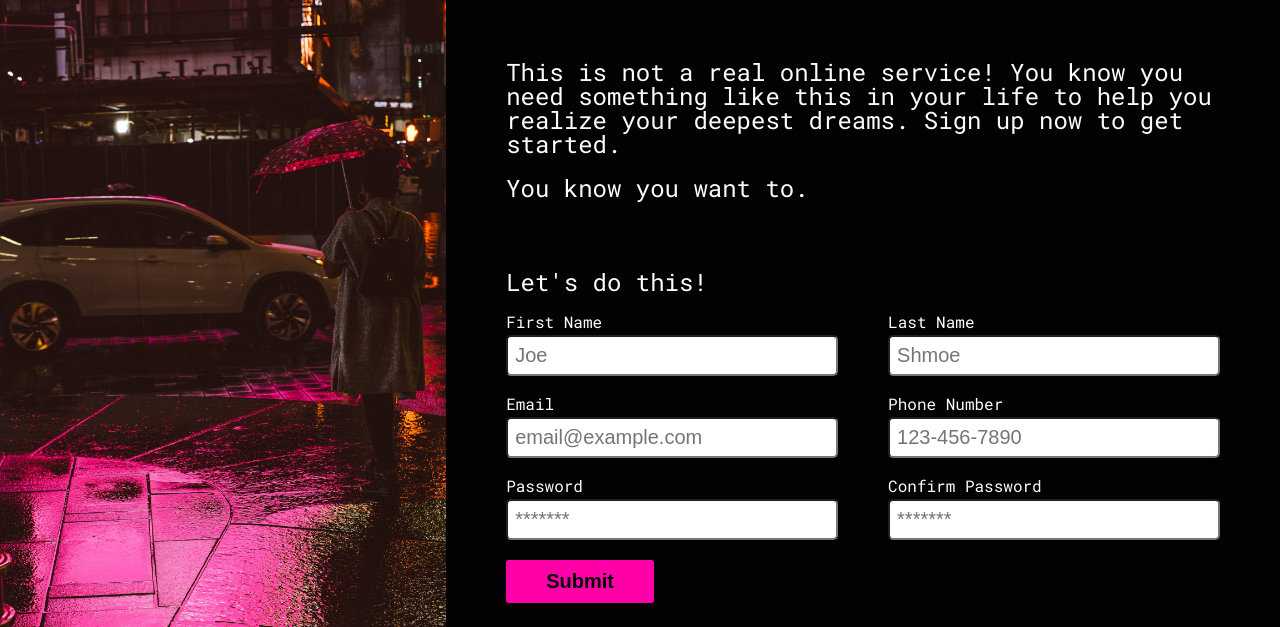
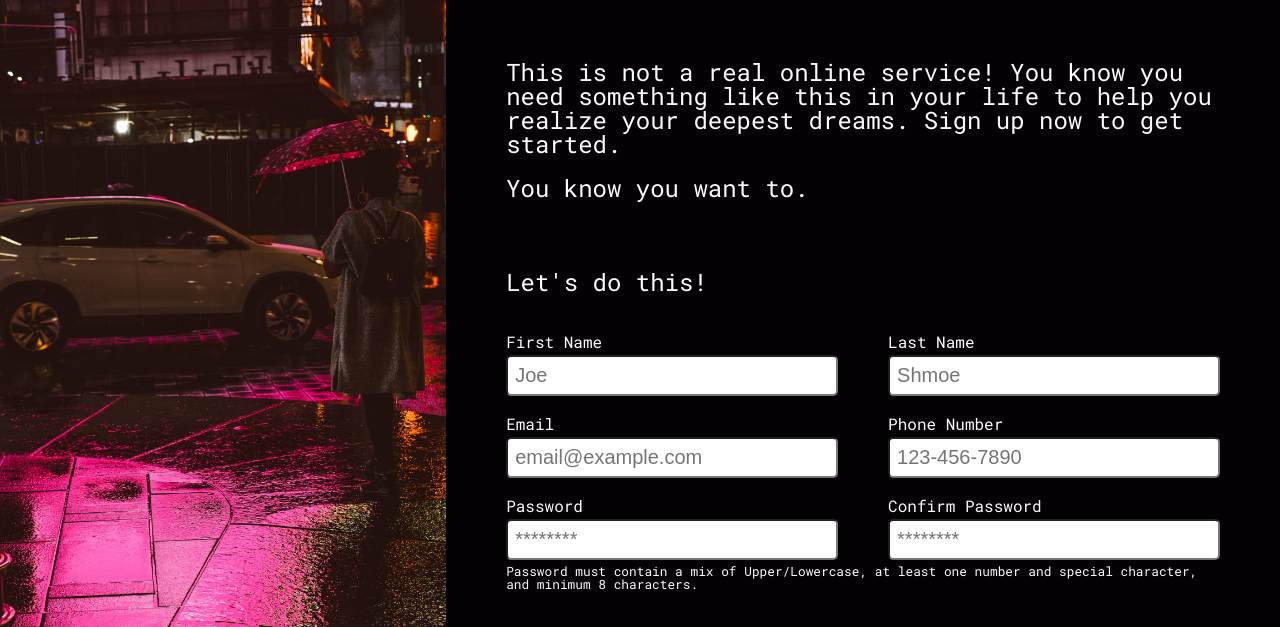
Before and after one commit to fjarm/Sign-Up-Form, a plain HTML site: page index.html in a window 1280 px wide. Shown: the top 627 px of the page. Drawn offline with Linux system fonts and the light colour scheme.

Commit message:
Add password validation and text

```diff
--- a/index.html
+++ b/index.html
@@ -48,14 +48,15 @@
                 <div class="form-row">
                     <div class="form-item">
                         <label for="password">Password</label>
-                        <input id="password" name="password" placeholder="*******" type="text" required />
+                        <input id="password" name="password" pattern="(?=^.{8,}$)((?=.*\d)|(?=.*\W+))(?![.\n])(?=.*[A-Z])(?=.*[a-z]).*$" placeholder="********" type="text" required />
                     </div>
 
                     <div class="form-item">
                         <label for="password-confirm">Confirm Password</label>
-                        <input id="password-confirm" name="password-confirm" placeholder="*******" type="text" required />
+                        <input id="password-confirm" name="password-confirm" pattern="(?=^.{8,}$)((?=.*\d)|(?=.*\W+))(?![.\n])(?=.*[A-Z])(?=.*[a-z]).*$" placeholder="********" type="text" required />
                     </div>
                 </div>
+                <h3>Password must contain a mix of Upper/Lowercase, at least one number and special character, and minimum 8 characters.</h3>
                 <div class="form-row">
                     <button>Submit</button>
                 </div>
--- a/styles.css
+++ b/styles.css
@@ -100,6 +100,12 @@ h2 {
     font-size: 1.5em;
 }
 
+h3 {
+    font-size: 0.8em;
+    margin: 5px 0 40px 0;
+
+}
+
 .heading {
     display: flex;
     flex-direction: column;
@@ -128,7 +134,7 @@ h2 {
     max-width: 100%;
     display: flex;
     gap: 50px;
-    margin-bottom: 20px;
+    margin-top: 20px;
 }
 
 .form-item {
@@ -158,7 +164,7 @@ h2 {
 }
 
 .form-item input[type='text']:invalid:not(:placeholder-shown),
-.form-item input[type='email']:invalid:not(:placeholder-shown){
+.form-item input[type='email']:invalid:not(:placeholder-shown) {
     border: 3px solid red;
     background-color: #ffd0d0;
 }
```
